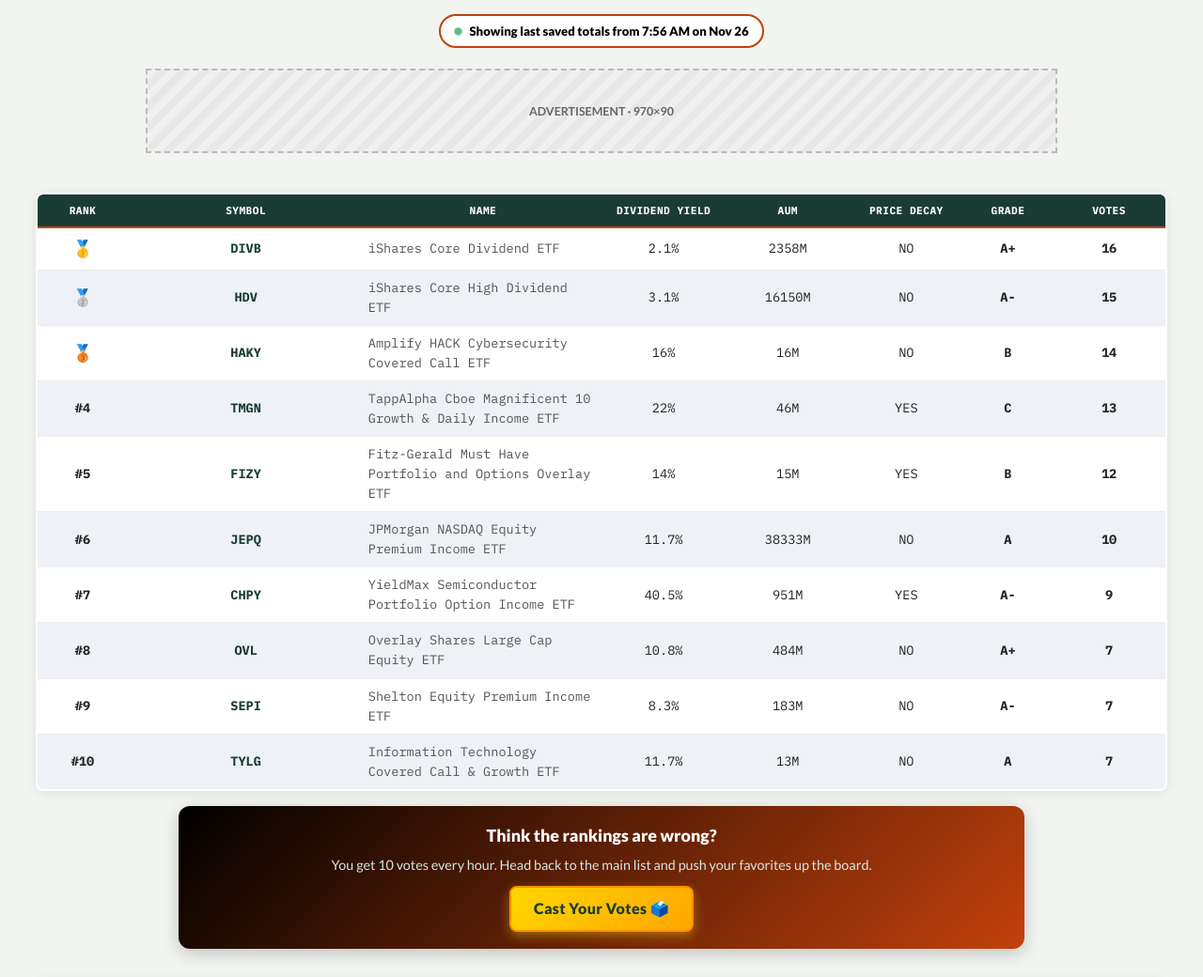
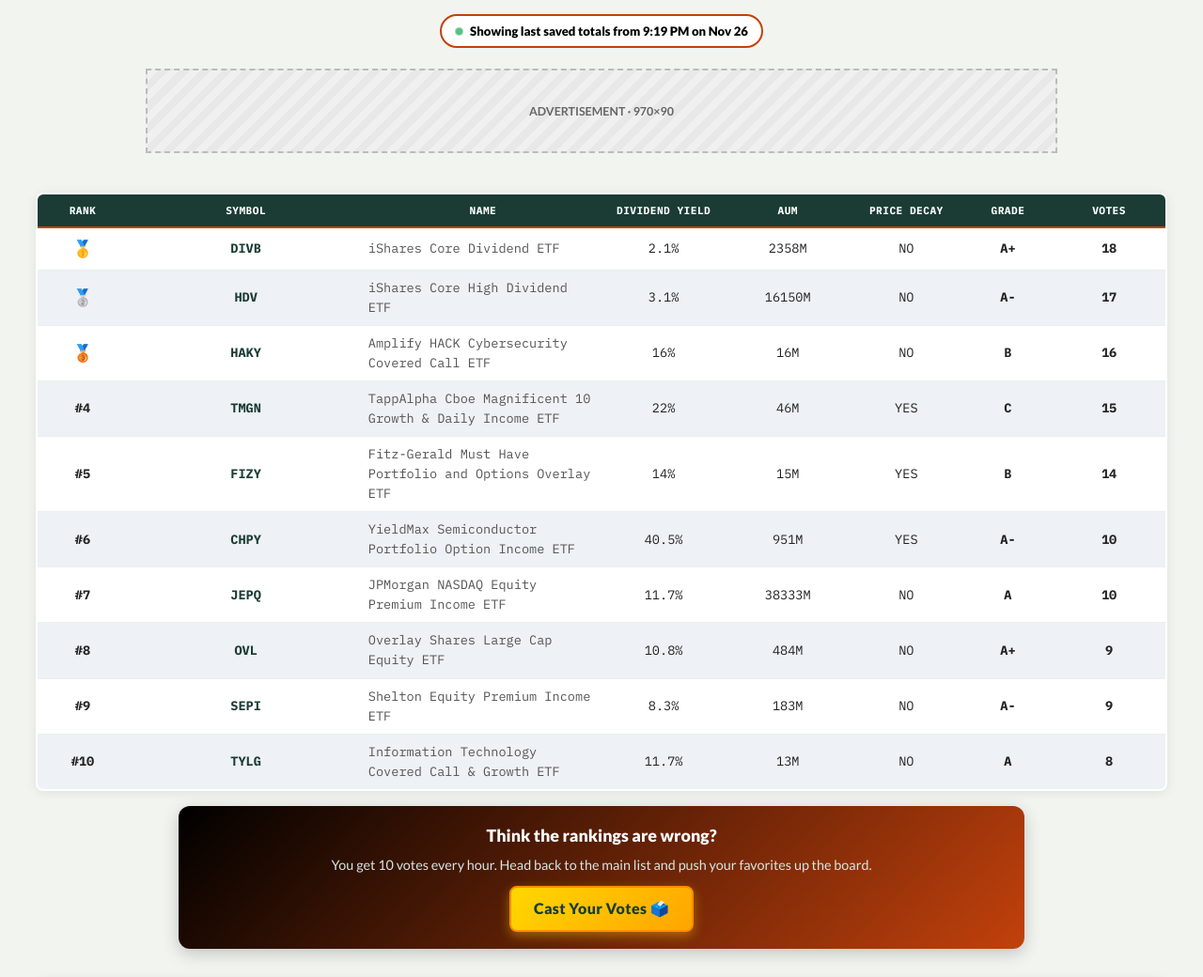
Before and after one commit to MarvinSMX/yield-atlas, a plain HTML site: page top-voted-etfs.html in a window 1280 px wide. Shown: the part 268-1308 px from the top of the page at 94% size. Drawn offline with Linux system fonts and the light colour scheme; no server answers.

Commit message:
Snapshot top voted ETFs

```diff
--- a/top-voted-etfs.html
+++ b/top-voted-etfs.html
@@ -830,7 +830,7 @@ tr:nth-child(even) {
     </p>
 
     <div style="text-align:center;">
-        <span class="live-note"><span class="live-dot"></span><span id="liveStamp" data-snapshot-at="2026-11-26T07:56:50.353Z">Vote totals</span></span>
+        <span class="live-note"><span class="live-dot"></span><span id="liveStamp" data-snapshot-at="2026-11-26T21:19:34.028Z">Vote totals</span></span>
     </div>
 
     <div class="ad-slot leaderboard" aria-label="Advertisement">Advertisement · 970×90</div>
@@ -850,7 +850,7 @@ tr:nth-child(even) {
                     <th class="col-votes">Votes</th>
                 </tr>
             </thead>
-            <tbody id="votedBody" data-sig="DIVB:16|HDV:15|HAKY:14|TMGN:13|FIZY:12|JEPQ:10|CHPY:9|OVL:7|SEPI:7|TYLG:7">
+            <tbody id="votedBody" data-sig="DIVB:18|HDV:17|HAKY:16|TMGN:15|FIZY:14|CHPY:10|JEPQ:10|OVL:9|SEPI:9|TYLG:8">
 <!-- SNAPSHOT:START -->
                 <tr class="top1" style="cursor:pointer;" title="View the full scorecard for DIVB">
                     <td class="rank col-rank" data-label="Rank"><span class="medal">🥇</span></td>
@@ -860,7 +860,7 @@ tr:nth-child(even) {
                     <td class="col-aum" data-label="AUM">2358M</td>
                     <td class="col-decay" data-label="Price Decay">NO</td>
                     <td class="grade col-grade" data-label="Grade">A+</td>
-                    <td class="votes-cell col-votes" data-label="Votes">16</td>
+                    <td class="votes-cell col-votes" data-label="Votes">18</td>
                 </tr>
                 <tr style="cursor:pointer;" title="View the full scorecard for HDV">
                     <td class="rank col-rank" data-label="Rank"><span class="medal">🥈</span></td>
@@ -870,7 +870,7 @@ tr:nth-child(even) {
                     <td class="col-aum" data-label="AUM">16150M</td>
                     <td class="col-decay" data-label="Price Decay">NO</td>
                     <td class="grade col-grade" data-label="Grade">A-</td>
-                    <td class="votes-cell col-votes" data-label="Votes">15</td>
+                    <td class="votes-cell col-votes" data-label="Votes">17</td>
                 </tr>
                 <tr style="cursor:pointer;" title="View the full scorecard for HAKY">
                     <td class="rank col-rank" data-label="Rank"><span class="medal">🥉</span></td>
@@ -880,7 +880,7 @@ tr:nth-child(even) {
                     <td class="col-aum" data-label="AUM">16M</td>
                     <td class="col-decay" data-label="Price Decay">NO</td>
                     <td class="grade col-grade" data-label="Grade">B</td>
-                    <td class="votes-cell col-votes" data-label="Votes">14</td>
+                    <td class="votes-cell col-votes" data-label="Votes">16</td>
                 </tr>
                 <tr style="cursor:pointer;" title="View the full scorecard for TMGN">
                     <td class="rank col-rank" data-label="Rank">#4</td>
@@ -890,7 +890,7 @@ tr:nth-child(even) {
                     <td class="col-aum" data-label="AUM">46M</td>
                     <td class="col-decay" data-label="Price Decay">YES</td>
                     <td class="grade col-grade" data-label="Grade">C</td>
-                    <td class="votes-cell col-votes" data-label="Votes">13</td>
+                    <td class="votes-cell col-votes" data-label="Votes">15</td>
                 </tr>
                 <tr style="cursor:pointer;" title="View the full scorecard for FIZY">
                     <td class="rank col-rank" data-label="Rank">#5</td>
@@ -900,10 +900,20 @@ tr:nth-child(even) {
                     <td class="col-aum" data-label="AUM">15M</td>
                     <td class="col-decay" data-label="Price Decay">YES</td>
                     <td class="grade col-grade" data-label="Grade">B</td>
-                    <td class="votes-cell col-votes" data-label="Votes">12</td>
+                    <td class="votes-cell col-votes" data-label="Votes">14</td>
+                </tr>
+                <tr style="cursor:pointer;" title="View the full scorecard for CHPY">
+                    <td class="rank col-rank" data-label="Rank">#6</td>
+                    <td class="symbol" data-label="Symbol"><a class="sym-link" data-mod="voted_ticker" href="etf.html?symbol=CHPY">CHPY</a></td>
+                    <td class="col-name" data-label="Name">YieldMax Semiconductor Portfolio Option Income ETF</td>
+                    <td class="col-yield" data-label="Dividend Yield">40.5%</td>
+                    <td class="col-aum" data-label="AUM">951M</td>
+                    <td class="col-decay" data-label="Price Decay">YES</td>
+                    <td class="grade col-grade" data-label="Grade">A-</td>
+                    <td class="votes-cell col-votes" data-label="Votes">10</td>
                 </tr>
                 <tr style="cursor:pointer;" title="View the full scorecard for JEPQ">
-                    <td class="rank col-rank" data-label="Rank">#6</td>
+                    <td class="rank col-rank" data-label="Rank">#7</td>
                     <td class="symbol" data-label="Symbol"><a class="sym-link" data-mod="voted_ticker" href="etf.html?symbol=JEPQ">JEPQ</a></td>
                     <td class="col-name" data-label="Name">JPMorgan NASDAQ Equity Premium Income ETF</td>
                     <td class="col-yield" data-label="Dividend Yield">11.7%</td>
@@ -911,16 +921,6 @@ tr:nth-child(even) {
                     <td class="col-decay" data-label="Price Decay">NO</td>
                     <td class="grade col-grade" data-label="Grade">A</td>
                     <td class="votes-cell col-votes" data-label="Votes">10</td>
-                </tr>
-                <tr style="cursor:pointer;" title="View the full scorecard for CHPY">
-                    <td class="rank col-rank" data-label="Rank">#7</td>
-                    <td class="symbol" data-label="Symbol"><a class="sym-link" data-mod="voted_ticker" href="etf.html?symbol=CHPY">CHPY</a></td>
-                    <td class="col-name" data-label="Name">YieldMax Semiconductor Portfolio Option Income ETF</td>
-                    <td class="col-yield" data-label="Dividend Yield">40.5%</td>
-                    <td class="col-aum" data-label="AUM">951M</td>
-                    <td class="col-decay" data-label="Price Decay">YES</td>
-                    <td class="grade col-grade" data-label="Grade">A-</td>
-                    <td class="votes-cell col-votes" data-label="Votes">9</td>
                 </tr>
                 <tr style="cursor:pointer;" title="View the full scorecard for OVL">
                     <td class="rank col-rank" data-label="Rank">#8</td>
@@ -930,7 +930,7 @@ tr:nth-child(even) {
                     <td class="col-aum" data-label="AUM">484M</td>
                     <td class="col-decay" data-label="Price Decay">NO</td>
                     <td class="grade col-grade" data-label="Grade">A+</td>
-                    <td class="votes-cell col-votes" data-label="Votes">7</td>
+                    <td class="votes-cell col-votes" data-label="Votes">9</td>
                 </tr>
                 <tr style="cursor:pointer;" title="View the full scorecard for SEPI">
                     <td class="rank col-rank" data-label="Rank">#9</td>
@@ -940,7 +940,7 @@ tr:nth-child(even) {
                     <td class="col-aum" data-label="AUM">183M</td>
                     <td class="col-decay" data-label="Price Decay">NO</td>
                     <td class="grade col-grade" data-label="Grade">A-</td>
-                    <td class="votes-cell col-votes" data-label="Votes">7</td>
+                    <td class="votes-cell col-votes" data-label="Votes">9</td>
                 </tr>
                 <tr style="cursor:pointer;" title="View the full scorecard for TYLG">
                     <td class="rank col-rank" data-label="Rank">#10</td>
@@ -950,7 +950,7 @@ tr:nth-child(even) {
                     <td class="col-aum" data-label="AUM">13M</td>
                     <td class="col-decay" data-label="Price Decay">NO</td>
                     <td class="grade col-grade" data-label="Grade">A</td>
-                    <td class="votes-cell col-votes" data-label="Votes">7</td>
+                    <td class="votes-cell col-votes" data-label="Votes">8</td>
                 </tr>
             <!-- SNAPSHOT:END -->
             </tbody>
```
Also changed, not shown: data/top-voted.json (+15 -15 lines).
